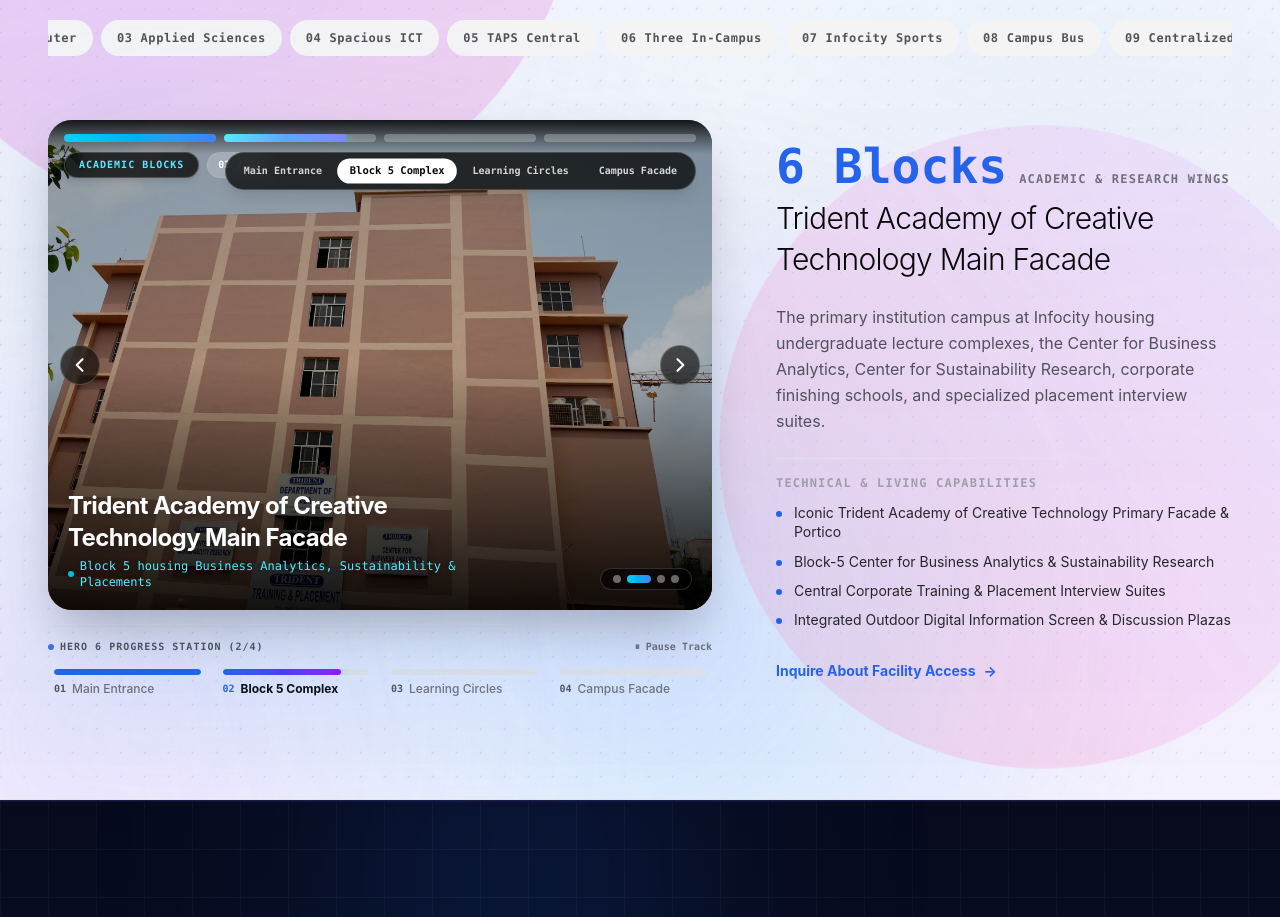
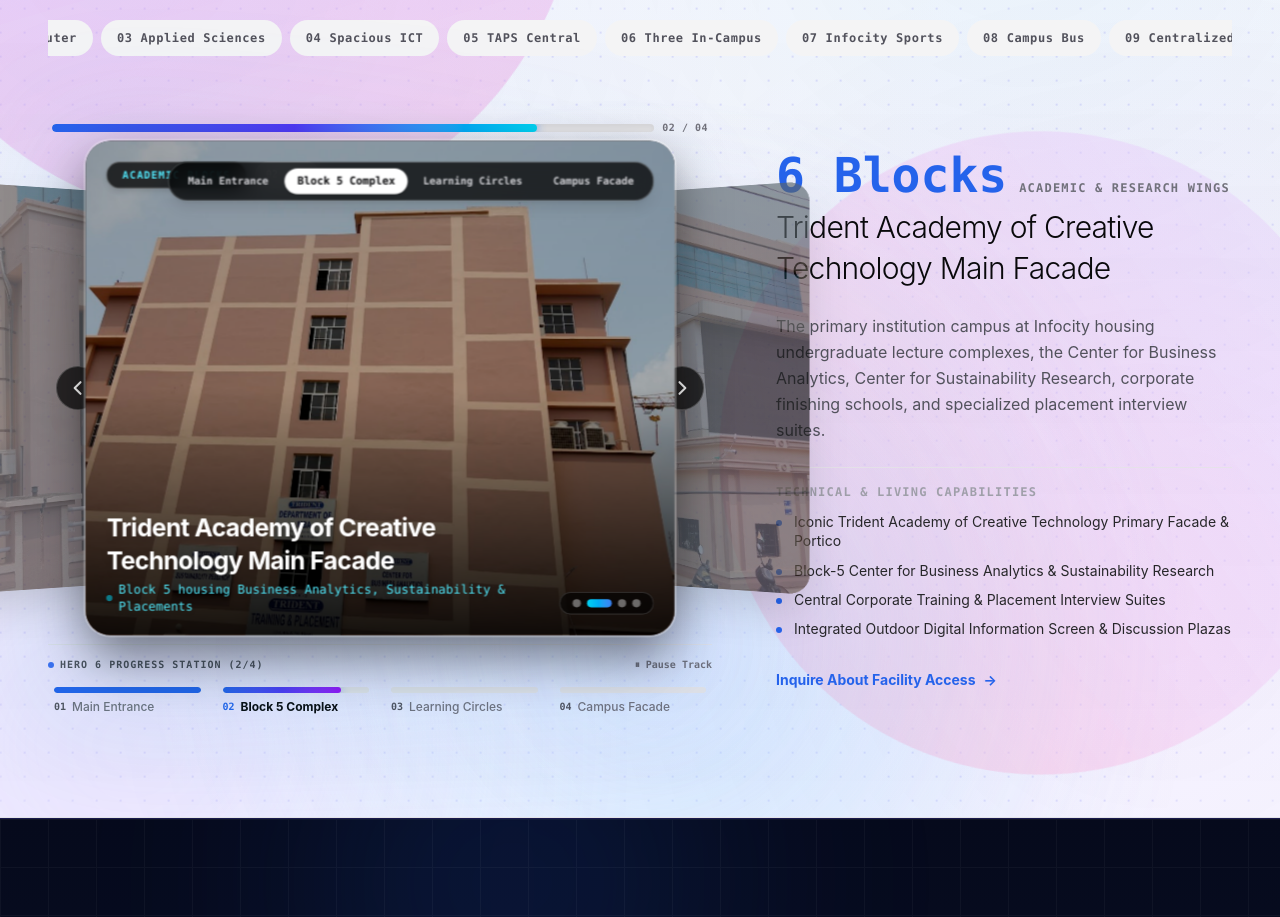
Before and after one commit to Anjali-Reddy07/taps.ac.in, a Next.js app: page /facilities in a window 1280 px wide. Shown: the part 1140-2057 px from the top of the page. Built offline with nearby package versions, Linux system fonts and the light colour scheme.

Commit message:
Implement React Bits Pro Hero 6 true 3D multi-card rotating carousel with live progress line

```diff
--- a/app/facilities/page.tsx
+++ b/app/facilities/page.tsx
@@ -801,130 +801,108 @@ export default function FacilitiesPage() {
                 transition={{ duration: 0.4 }}
                 className="grid grid-cols-1 lg:grid-cols-12 gap-10 lg:gap-16 items-center"
               >
-                {/* Visual Half: Hero 6 3D Rotating Carousel with Multi-Segment Progress Line */}
+                {/* Visual Half: React Bits Pro "Hero 6" 3D Multi-Card Rotating Carousel with Progress Line */}
                 <div className="lg:col-span-7 relative group">
                   <div className={`absolute -inset-4 rounded-3xl blur-3xl opacity-40 bg-gradient-to-tr ${currentFacility.glow} pointer-events-none`} />
 
+                  {/* Top Progress Line (Continuous Live Timer) */}
+                  <div className="relative mb-3 flex items-center gap-2 px-1">
+                    <div className="flex-1 h-2 bg-zinc-200 rounded-full overflow-hidden shadow-inner">
+                      <motion.div
+                        key={`hero6-line-${activeFacilityId}-${safeStudioIndex}`}
+                        initial={{ width: "0%" }}
+                        animate={{ width: isStudioAutoPlaying ? "100%" : "50%" }}
+                        transition={{ duration: 3.5, ease: "linear" }}
+                        className="h-full bg-gradient-to-r from-blue-600 via-indigo-600 to-cyan-400 rounded-full shadow-[0_0_10px_rgba(59,130,246,0.8)]"
+                      />
+                    </div>
+                    <span className="text-[10px] font-mono font-bold text-zinc-500 uppercase tracking-wider shrink-0">
+                      0{safeStudioIndex + 1} / 0{currentFacilityGallery.length}
+                    </span>
+                  </div>
+
+                  {/* 3D Rotating Carousel Canvas (Hero 6 Multi-Card 3D Stage) */}
                   <div
                     onMouseEnter={() => setIsStudioAutoPlaying(false)}
                     onMouseLeave={() => setIsStudioAutoPlaying(true)}
-                    style={{ perspective: 1200 }}
-                    className="relative h-72 sm:h-96 lg:h-[490px] w-full rounded-3xl overflow-hidden shadow-2xl bg-zinc-950 select-none group/slider"
-                  >
-                    {/* Hero 6 Signature Multi-Segment Progress Line (Top Track) */}
-                    <div className="absolute top-0 left-0 right-0 z-30 flex items-center gap-2 px-4 pt-3.5 pb-3 bg-gradient-to-b from-black/85 via-black/40 to-transparent">
-                      {currentFacilityGallery.map((_, sIdx) => {
-                        const isPast = sIdx < safeStudioIndex;
-                        const isCurrent = sIdx === safeStudioIndex;
+                    className="relative h-72 sm:h-96 lg:h-[480px] w-full flex items-center justify-center [perspective:1400px] [transform-style:preserve-3d] select-none"
+                  >
+                    {currentFacilityGallery.map((item, idx) => {
+                      const total = currentFacilityGallery.length;
+                      let offset = idx - safeStudioIndex;
+                      if (offset > total / 2) offset -= total;
+                      if (offset < -total / 2) offset += total;
+
+                      const isActive = offset === 0;
+                      const isVisible = Math.abs(offset) <= 1 || (total <= 3);
+
                       return (
-                          <button
-                            key={sIdx}
-                            type="button"
+                        <motion.div
+                          key={item.src}
                           onClick={() => {
-                              setStudioSlideDirection(sIdx > safeStudioIndex ? 1 : -1);
-                              setCurrentStudioImageIndex(sIdx);
-                            }}
-                            className="group/segment relative flex-1 h-2 rounded-full overflow-hidden bg-white/25 hover:bg-white/45 transition-colors cursor-pointer"
-                            aria-label={`Jump to slide ${sIdx + 1}`}
-                          >
-                            {isPast && (
-                              <div className="h-full w-full bg-gradient-to-r from-cyan-400 to-blue-500 rounded-full" />
-                            )}
-                            {isCurrent && (
-                              <motion.div
-                                key={`${activeFacilityId}-${safeStudioIndex}`}
-                                initial={{ width: "0%" }}
-                                animate={{ width: isStudioAutoPlaying ? "100%" : "60%" }}
-                                transition={{ duration: 3.5, ease: "linear" }}
-                                className="h-full bg-gradient-to-r from-cyan-300 via-blue-400 to-indigo-400 rounded-full shadow-[0_0_12px_rgba(34,211,238,1)]"
-                              />
-                            )}
-                          </button>
-                        );
-                      })}
-                    </div>
-
-                    {/* 3D Rotating Carousel Canvas with AnimatePresence */}
-                    <AnimatePresence initial={false} custom={studioSlideDirection} mode="popLayout">
-                      <motion.div
-                        key={activeSlideItem.src}
-                        custom={studioSlideDirection}
-                        variants={{
-                          enter: (direction: number) => ({
-                            rotateY: direction > 0 ? 35 : -35,
-                            x: direction > 0 ? "75%" : "-75%",
-                            scale: 0.92,
-                            opacity: 0,
-                            transformOrigin: direction > 0 ? "right center" : "left center",
-                          }),
-                          center: {
-                            rotateY: 0,
-                            x: 0,
-                            scale: 1,
-                            opacity: 1,
-                            transition: {
-                              rotateY: { type: "spring", stiffness: 240, damping: 26 },
-                              x: { type: "spring", stiffness: 240, damping: 26 },
-                              scale: { duration: 0.45 },
-                              opacity: { duration: 0.35 },
-                            },
-                          },
-                          exit: (direction: number) => ({
-                            rotateY: direction < 0 ? 35 : -35,
-                            x: direction < 0 ? "75%" : "-75%",
-                            scale: 0.92,
-                            opacity: 0,
-                            transformOrigin: direction < 0 ? "right center" : "left center",
-                            transition: {
-                              rotateY: { type: "spring", stiffness: 240, damping: 26 },
-                              x: { type: "spring", stiffness: 240, damping: 26 },
-                              scale: { duration: 0.45 },
-                              opacity: { duration: 0.35 },
-                            },
-                          }),
-                        }}
-                        initial="enter"
-                        animate="center"
-                        exit="exit"
-                        className="absolute inset-0 w-full h-full"
+                            if (!isActive) {
+                              setStudioSlideDirection(offset > 0 ? 1 : -1);
+                              setCurrentStudioImageIndex(idx);
+                            }
+                          }}
+                          initial={false}
+                          animate={{
+                            x: offset === 0 ? "0%" : offset > 0 ? "35%" : "-35%",
+                            scale: offset === 0 ? 1 : 0.84,
+                            rotateY: offset === 0 ? 0 : offset > 0 ? -24 : 24,
+                            z: offset === 0 ? 40 : -80,
+                            opacity: offset === 0 ? 1 : isVisible ? 0.65 : 0,
+                            zIndex: offset === 0 ? 30 : 20 - Math.abs(offset),
+                          }}
+                          transition={{
+                            type: "spring",
+                            stiffness: 240,
+                            damping: 26,
+                          }}
+                          className={`absolute inset-0 m-auto w-[82%] sm:w-[86%] h-full rounded-3xl overflow-hidden shadow-2xl bg-zinc-950 cursor-pointer origin-center transition-shadow duration-300 ${
+                            isActive ? "ring-2 ring-white/30 shadow-[0_20px_50px_rgba(0,0,0,0.5)]" : "hover:opacity-90"
+                          }`}
                         >
                           <Image
-                          src={activeSlideItem.src}
-                          alt={activeSlideItem.caption || currentFacility.title}
+                            src={item.src}
+                            alt={item.caption || item.label}
                             fill
-                          className="object-cover object-center scale-100 transition-transform duration-700 ease-out"
+                            className="object-cover object-center"
                             sizes="(max-width: 1024px) 100vw, 60vw"
-                          priority
+                            priority={isActive}
                             quality={92}
                           />
-                      </motion.div>
-                    </AnimatePresence>
-
-                    {/* Subtle Gradient Shade for Legibility */}
-                    <div className="absolute inset-0 bg-gradient-to-t from-black/90 via-black/20 to-black/30 pointer-events-none z-10" />
-
-                    {/* Badge & Monospace Counter on Top Left */}
-                    <div className="absolute top-8 left-4 z-20 flex items-center gap-2">
+
+                          {/* Gradient Vignette for Legibility */}
+                          <div className={`absolute inset-0 transition-opacity duration-300 ${
+                            isActive ? "bg-gradient-to-t from-black/90 via-black/25 to-black/30" : "bg-black/55"
+                          }`} />
+
+                          {/* Badge & Monospace Counter on Active Slide */}
+                          {isActive && (
+                            <>
+                              <div className="absolute top-5 left-5 z-20 flex items-center gap-2">
                                 <span className="px-3.5 py-1 rounded-full text-[10px] font-mono font-bold tracking-widest uppercase bg-black/75 backdrop-blur-md text-cyan-300 border border-white/20 shadow-md">
                                   {currentFacility.badge}
                                 </span>
                                 <span className="px-2.5 py-1 rounded-full text-[10px] font-mono font-bold bg-white/20 backdrop-blur-md text-white border border-white/10">
-                        0{safeStudioIndex + 1} / 0{currentFacilityGallery.length}
-                      </span>
-                    </div>
-
-                    {/* Multi-Angle Gallery Switcher on Top Right */}
-                    {currentFacilityGallery.length > 1 && (
-                      <div className="absolute top-8 right-4 z-20 hidden sm:flex items-center gap-1.5 bg-black/75 backdrop-blur-md p-1.5 rounded-full border border-white/20 shadow-lg">
-                        {currentFacilityGallery.map((g, idx) => {
-                          const isSelected = safeStudioIndex === idx;
+                                  0{safeStudioIndex + 1} / 0{total}
+                                </span>
+                              </div>
+
+                              {/* Multi-Angle View Switcher on Active Slide */}
+                              {total > 1 && (
+                                <div className="absolute top-5 right-5 z-20 hidden sm:flex items-center gap-1.5 bg-black/75 backdrop-blur-md p-1.5 rounded-full border border-white/20 shadow-lg">
+                                  {currentFacilityGallery.map((g, gIdx) => {
+                                    const isSelected = safeStudioIndex === gIdx;
                                     return (
                                       <button
-                              key={g.label + idx}
+                                        key={g.label + gIdx}
+                                        type="button"
                                         onClick={(e) => {
                                           e.stopPropagation();
-                                setStudioSlideDirection(idx > safeStudioIndex ? 1 : -1);
-                                setCurrentStudioImageIndex(idx);
+                                          setStudioSlideDirection(gIdx > safeStudioIndex ? 1 : -1);
+                                          setCurrentStudioImageIndex(gIdx);
                                         }}
                                         className={`px-3 py-1 rounded-full text-[10px] font-mono font-bold transition-all cursor-pointer ${
                                           isSelected
@@ -939,39 +917,7 @@ export default function FacilitiesPage() {
                                 </div>
                               )}
 
-                    {/* Floating Prev / Next Arrow Controls */}
-                    {currentFacilityGallery.length > 1 && (
-                      <>
-                        <button
-                          type="button"
-                          onClick={(e) => {
-                            e.stopPropagation();
-                            prevStudioImage();
-                          }}
-                          className="absolute left-3 top-1/2 -translate-y-1/2 z-20 w-10 h-10 rounded-full bg-black/60 hover:bg-black/90 text-white border border-white/20 backdrop-blur-md flex items-center justify-center transition-all duration-200 cursor-pointer hover:scale-110 active:scale-95 shadow-xl"
-                          aria-label="Previous Image"
-                        >
-                          <svg className="w-5 h-5" fill="none" viewBox="0 0 24 24" stroke="currentColor">
-                            <path strokeLinecap="round" strokeLinejoin="round" strokeWidth={2.5} d="M15 19l-7-7 7-7" />
-                          </svg>
-                        </button>
-                        <button
-                          type="button"
-                          onClick={(e) => {
-                            e.stopPropagation();
-                            nextStudioImage();
-                          }}
-                          className="absolute right-3 top-1/2 -translate-y-1/2 z-20 w-10 h-10 rounded-full bg-black/60 hover:bg-black/90 text-white border border-white/20 backdrop-blur-md flex items-center justify-center transition-all duration-200 cursor-pointer hover:scale-110 active:scale-95 shadow-xl"
-                          aria-label="Next Image"
-                        >
-                          <svg className="w-5 h-5" fill="none" viewBox="0 0 24 24" stroke="currentColor">
-                            <path strokeLinecap="round" strokeLinejoin="round" strokeWidth={2.5} d="M9 5l7 7-7 7" />
-                          </svg>
-                        </button>
-                      </>
-                    )}
-
-                    {/* Bottom Floating Caption Overlay & Interactive Dots */}
+                              {/* Bottom Floating Title & Caption */}
                               <div className="absolute bottom-5 left-5 right-5 text-white z-20 flex flex-col sm:flex-row sm:items-end justify-between gap-3">
                                 <div className="max-w-md">
                                   <div className="text-lg sm:text-2xl font-bold tracking-tight mb-1 drop-shadow-md text-white">
@@ -979,12 +925,10 @@ export default function FacilitiesPage() {
                                   </div>
                                   <div className="text-xs font-mono text-cyan-300 drop-shadow-sm flex items-center gap-1.5">
                                     <span className="w-1.5 h-1.5 rounded-full bg-cyan-400 animate-pulse" />
-                          <span>{activeSlideItem.caption || activeSlideItem.label}</span>
-                        </div>
-                      </div>
-
-                      {/* Rotating Carousel Indicators */}
-                      {currentFacilityGallery.length > 1 && (
+                                    <span>{item.caption || item.label}</span>
+                                  </div>
+                                </div>
+
                                 <div className="flex items-center gap-1.5 shrink-0 bg-black/60 backdrop-blur-md px-3 py-1.5 rounded-full border border-white/15">
                                   {currentFacilityGallery.map((_, dotIdx) => {
                                     const isDotActive = safeStudioIndex === dotIdx;
@@ -1007,8 +951,44 @@ export default function FacilitiesPage() {
                                     );
                                   })}
                                 </div>
+                              </div>
+                            </>
                           )}
-                    </div>
+                        </motion.div>
+                      );
+                    })}
+
+                    {/* Left / Right Rotating Controls */}
+                    {currentFacilityGallery.length > 1 && (
+                      <>
+                        <button
+                          type="button"
+                          onClick={(e) => {
+                            e.stopPropagation();
+                            prevStudioImage();
+                          }}
+                          className="absolute left-2 top-1/2 -translate-y-1/2 z-40 w-11 h-11 rounded-full bg-black/70 hover:bg-black text-white border border-white/20 backdrop-blur-md flex items-center justify-center transition-all duration-200 cursor-pointer hover:scale-110 active:scale-95 shadow-2xl"
+                          aria-label="Rotate Previous"
+                        >
+                          <svg className="w-5 h-5" fill="none" viewBox="0 0 24 24" stroke="currentColor">
+                            <path strokeLinecap="round" strokeLinejoin="round" strokeWidth={2.5} d="M15 19l-7-7 7-7" />
+                          </svg>
+                        </button>
+                        <button
+                          type="button"
+                          onClick={(e) => {
+                            e.stopPropagation();
+                            nextStudioImage();
+                          }}
+                          className="absolute right-2 top-1/2 -translate-y-1/2 z-40 w-11 h-11 rounded-full bg-black/70 hover:bg-black text-white border border-white/20 backdrop-blur-md flex items-center justify-center transition-all duration-200 cursor-pointer hover:scale-110 active:scale-95 shadow-2xl"
+                          aria-label="Rotate Next"
+                        >
+                          <svg className="w-5 h-5" fill="none" viewBox="0 0 24 24" stroke="currentColor">
+                            <path strokeLinecap="round" strokeLinejoin="round" strokeWidth={2.5} d="M9 5l7 7-7 7" />
+                          </svg>
+                        </button>
+                      </>
+                    )}
                   </div>
 
                   {/* React Bits Pro "Hero 6" Multi-Track Segmented Progress Station */}
```
Lines whose indentation alone changed are shown as unchanged.
